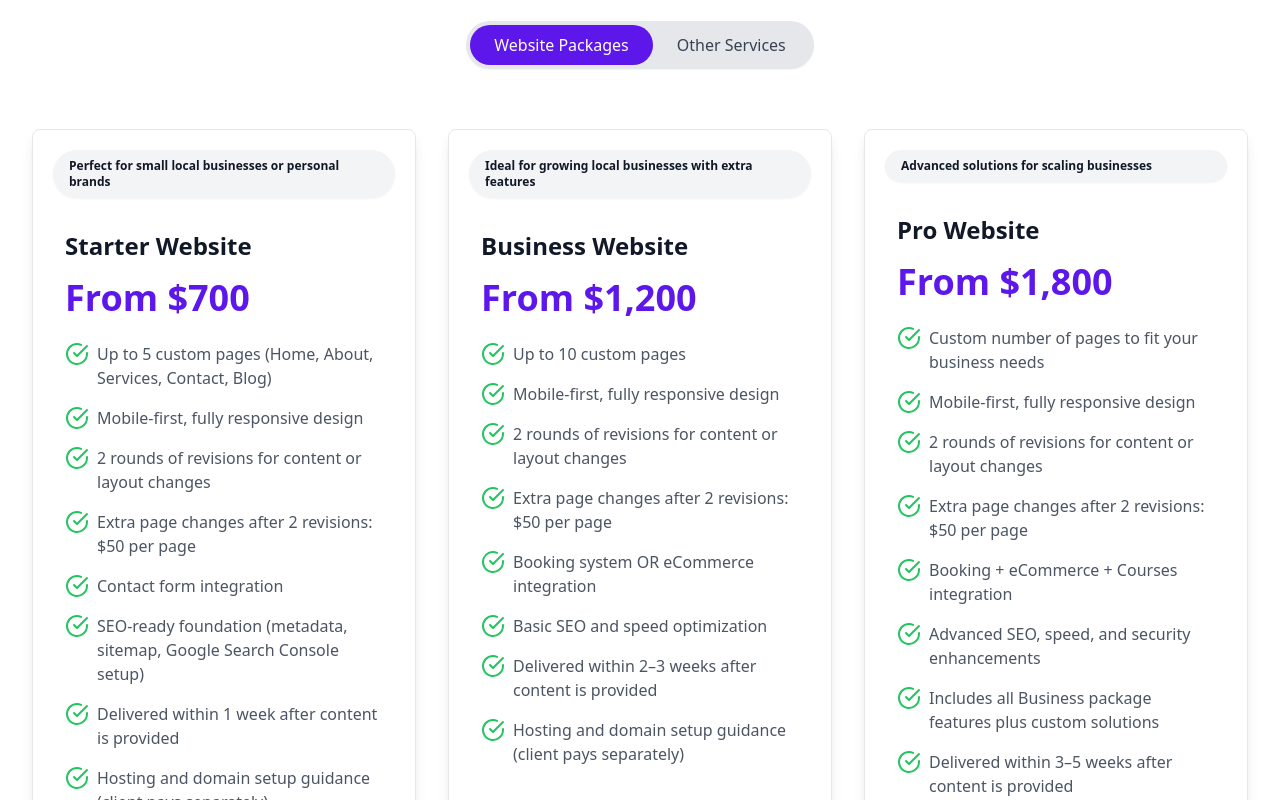
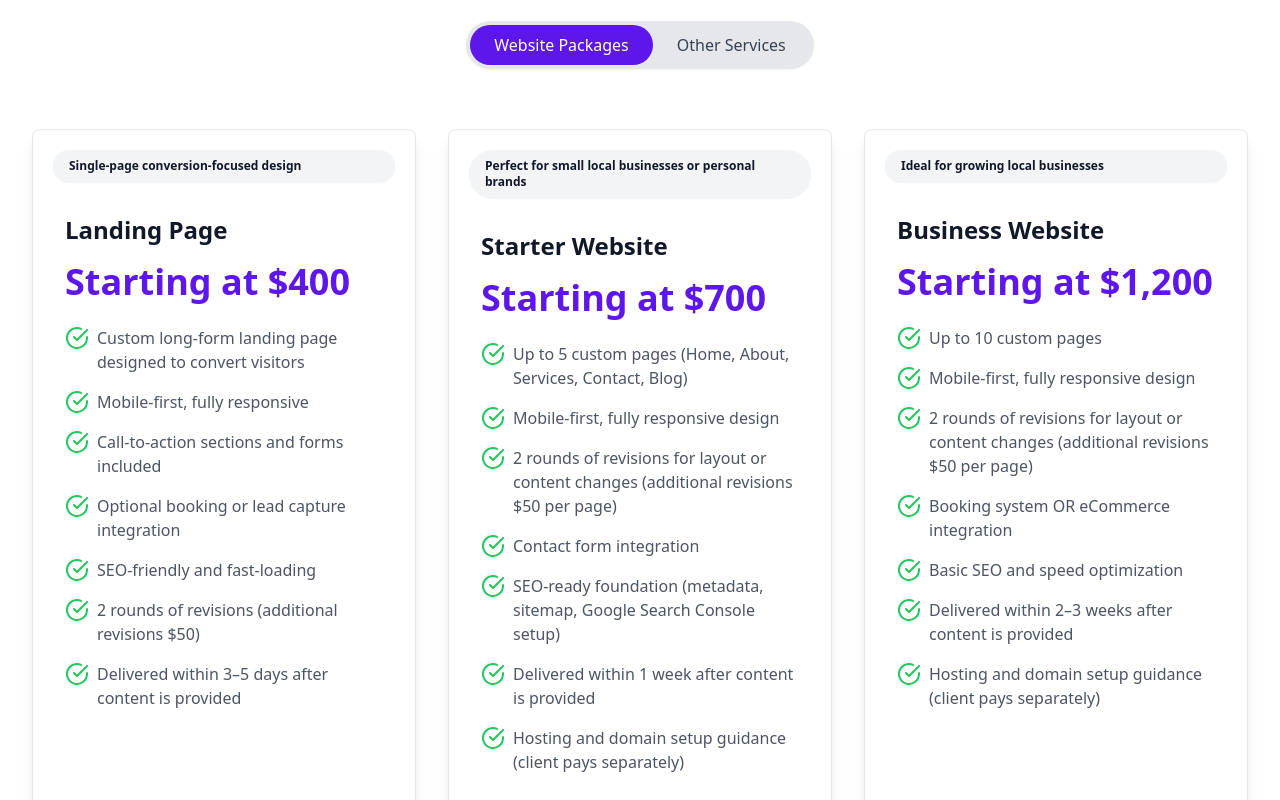
Before and after one commit to nav-commits/WebsiteBusiness, a React (Vite) app: page /services in a window 1280 px wide. Shown: the part 460-1260 px from the top of the page. Built offline with nearby package versions, Linux system fonts and the light colour scheme.

Commit message:
fixed offerings

```diff
--- a/src/pages/Services.tsx
+++ b/src/pages/Services.tsx
@@ -6,16 +6,30 @@ import { motion } from "framer-motion";
 const Services = () => {
   const [showOtherServices, setShowOtherServices] = useState(false);
 
+  // Website Packages - Landing Page first
   const websitePackages = [
+    {
+      title: "Landing Page",
+      tagline: "Single-page conversion-focused design",
+      price: "Starting at $400",
+      features: [
+        "Custom long-form landing page designed to convert visitors",
+        "Mobile-first, fully responsive",
+        "Call-to-action sections and forms included",
+        "Optional booking or lead capture integration",
+        "SEO-friendly and fast-loading",
+        "2 rounds of revisions (additional revisions $50)",
+        "Delivered within 3–5 days after content is provided",
+      ],
+    },
     {
       title: "Starter Website",
       tagline: "Perfect for small local businesses or personal brands",
-      price: "From $700",
+      price: "Starting at $700",
       features: [
         "Up to 5 custom pages (Home, About, Services, Contact, Blog)",
         "Mobile-first, fully responsive design",
-        "2 rounds of revisions for content or layout changes",
-        "Extra page changes after 2 revisions: $50 per page",
+        "2 rounds of revisions for layout or content changes (additional revisions $50 per page)",
         "Contact form integration",
         "SEO-ready foundation (metadata, sitemap, Google Search Console setup)",
         "Delivered within 1 week after content is provided",
@@ -24,13 +38,12 @@ const Services = () => {
     },
     {
       title: "Business Website",
-      tagline: "Ideal for growing local businesses with extra features",
-      price: "From $1,200",
+      tagline: "Ideal for growing local businesses",
+      price: "Starting at $1,200",
       features: [
         "Up to 10 custom pages",
         "Mobile-first, fully responsive design",
-        "2 rounds of revisions for content or layout changes",
-        "Extra page changes after 2 revisions: $50 per page",
+        "2 rounds of revisions for layout or content changes (additional revisions $50 per page)",
         "Booking system OR eCommerce integration",
         "Basic SEO and speed optimization",
         "Delivered within 2–3 weeks after content is provided",
@@ -40,12 +53,11 @@ const Services = () => {
     {
       title: "Pro Website",
       tagline: "Advanced solutions for scaling businesses",
-      price: "From $1,800",
+      price: "Starting at $1,800",
       features: [
         "Custom number of pages to fit your business needs",
         "Mobile-first, fully responsive design",
-        "2 rounds of revisions for content or layout changes",
-        "Extra page changes after 2 revisions: $50 per page",
+        "2 rounds of revisions for layout or content changes (additional revisions $50 per page)",
         "Booking + eCommerce + Courses integration",
         "Advanced SEO, speed, and security enhancements",
         "Includes all Business package features plus custom solutions",
@@ -55,6 +67,7 @@ const Services = () => {
     },
   ];
 
+  // Care Plans
   const carePlans = [
     {
       title: "Essential Maintenance",
@@ -93,6 +106,7 @@ const Services = () => {
     },
   ];
 
+  // Additional Services
   const additionalServices = [
     {
       title: "SEO Setup",
@@ -118,6 +132,12 @@ const Services = () => {
       price: "$200",
       description:
         "Includes 2 initial design concepts and 2 full revisions for your chosen logo. Extra revisions or major changes are $50 each. Delivery includes vector (AI, SVG), PNG, and JPEG files.",
+    },
+    {
+      title: "Website Redesign / Fix",
+      price: "Starting at $600",
+      description:
+        "Upgrade or fix existing websites, improve speed, mobile-friendliness, and overall design.",
     },
   ];
 
```
